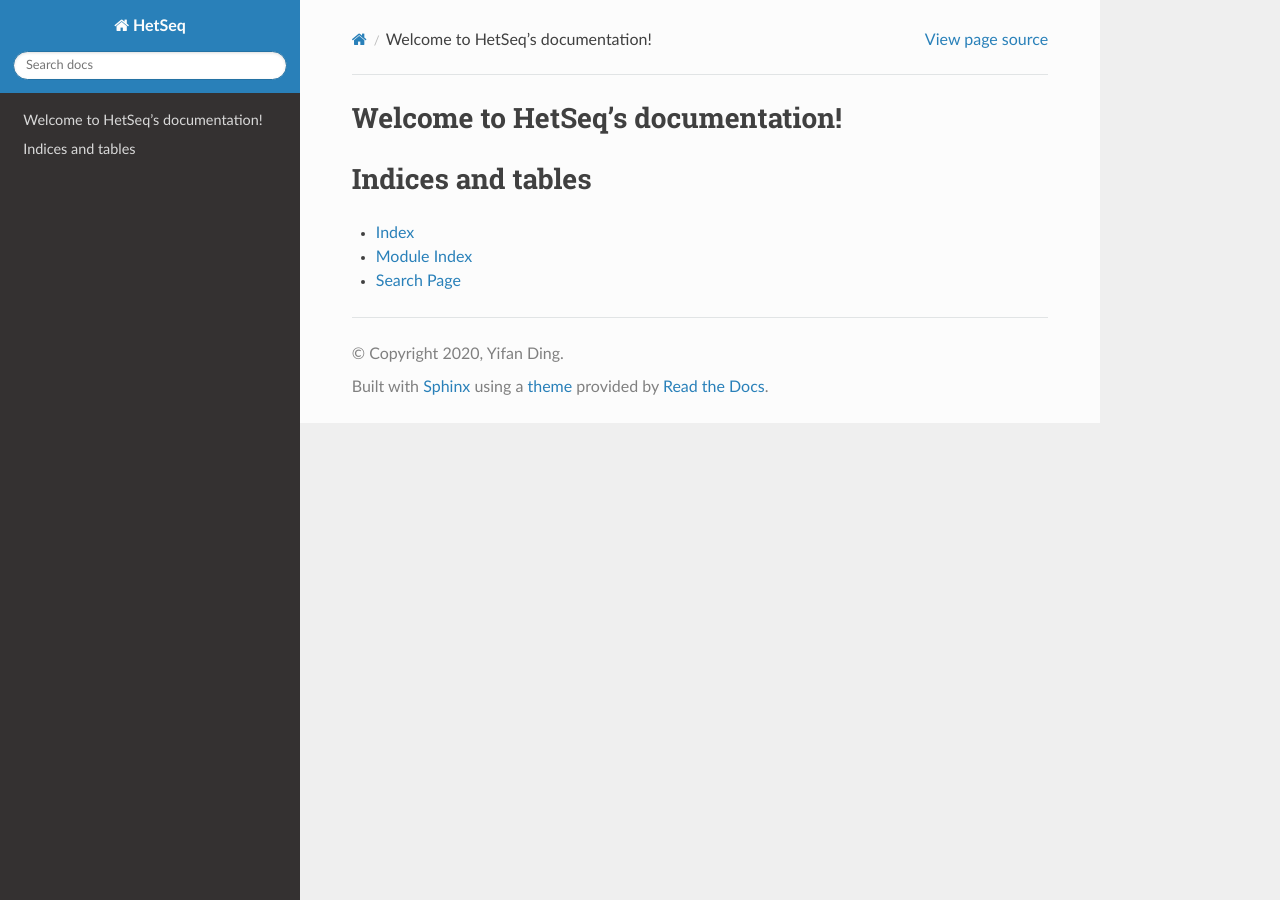
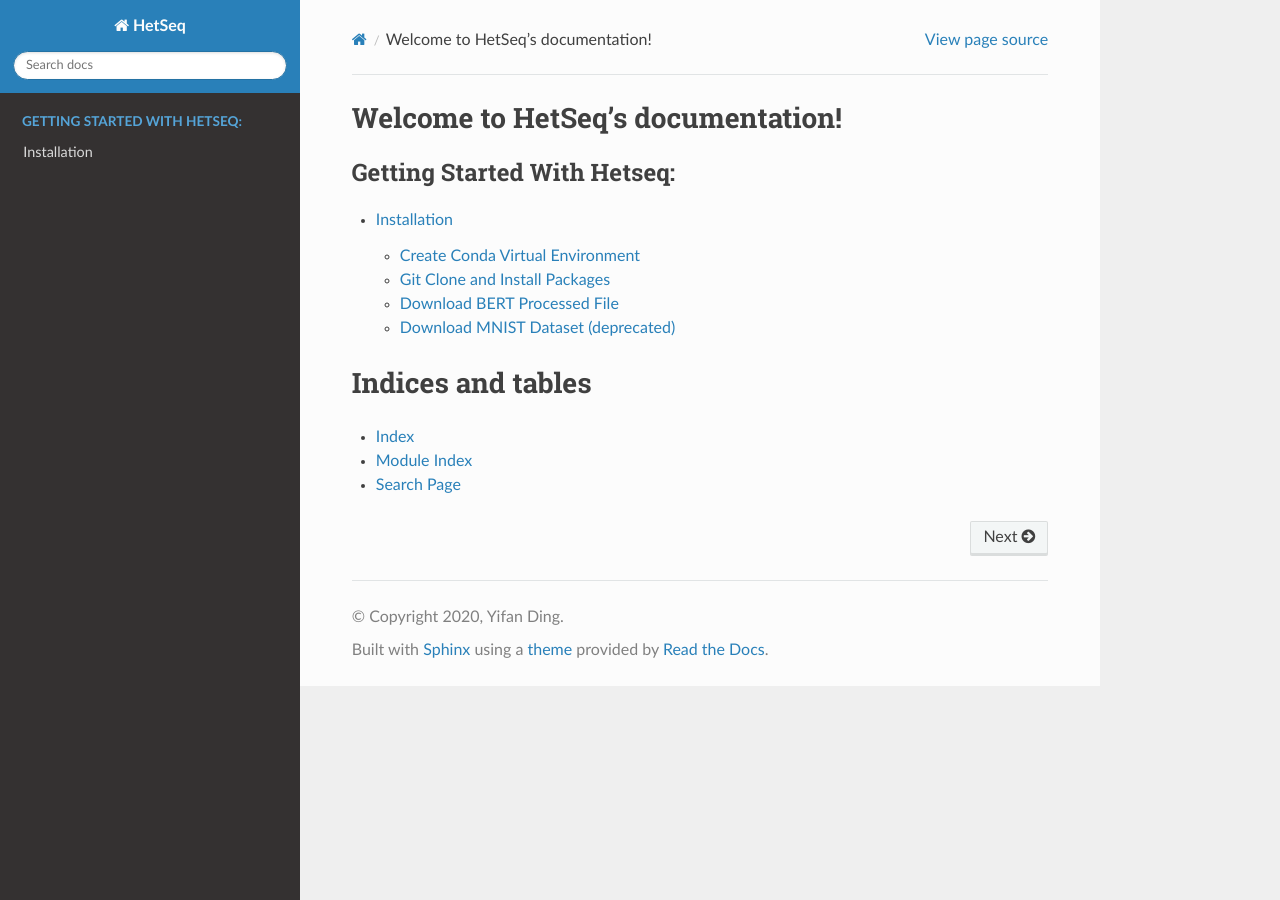
Before and after one commit to yifding/hetseq, a Sphinx documentation site: the page built from docs/source/index.rst, in a window 1280 px wide. Built offline with Sphinx 7.4.7 and the Read the Docs theme 2.0.0, drawn with Linux system fonts in a browser that asks for light colours.

Commit message:
installation doc

```diff
--- a/docs/source/index.rst
+++ b/docs/source/index.rst
@@ -8,7 +8,9 @@ Welcome to HetSeq's documentation!
 
 .. toctree::
    :maxdepth: 2
-   :caption: Contents:
+   :caption: Getting Started With Hetseq:
+
+   installing
 
 
 
--- /dev/null
+++ b/docs/source/installing.rst
@@ -0,0 +1,40 @@
+************
+Installation
+************
+
+Create Conda Virtual Environment
+--------------------------------
+Recommend to create and activate conda virtual environment with Python 3.7.4
+
+.. code:: console
+
+        $ conda create --name hetseq
+        $ conda activate hetseq
+        $ conda install python=3.7.4
+
+Git Clone and Install Packages
+--------------------------------------------
+
+.. code:: console
+
+	$ git clone https://github.com/yifding/hetseq.git
+	$ cd /path/to/hetseq
+	$ pip install -r requirement.txt
+	$ pip install --editable .
+
+Download BERT Processed File
+----------------------------
+
+(Required to run ``bert`` model)
+Download data files including training corpus, model configuration, and BPE dictionary. Test corpus from `here <https://drive.google.com/file/d/1ZPJVAiV7PsewChi7xKACrjuniJ2N9Sry/view?usp=sharing>`__, full data from `this link <https://drive.google.com/file/d/1Vq_UO-T9345uYs8a7zloukGfhDXSDd2A/view?usp=sharing>`__. Download ``test_DATA.zip`` for test or ``DATA.zip`` for full run, unzip it and place the ``preprocessing/`` directory inside the package directory.
+
+Download MNIST Dataset (deprecated)
+-----------------------------------
+
+(Required to run ``mnist`` model)
+Download MNIST dataset from ``torchvision``, see example `here <https://github.com/pytorch/examples/blob/master/mnist/main.py#L114>`__.
+
+.. code:: python
+
+	> from torchvision import datasets
+	> dataset1 = datasets.MNIST('../data', train=True, download=True)
```
Also changed, not shown: 1 other file.
